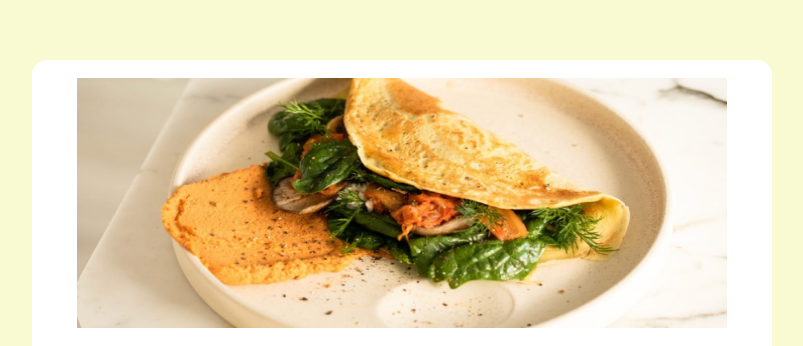
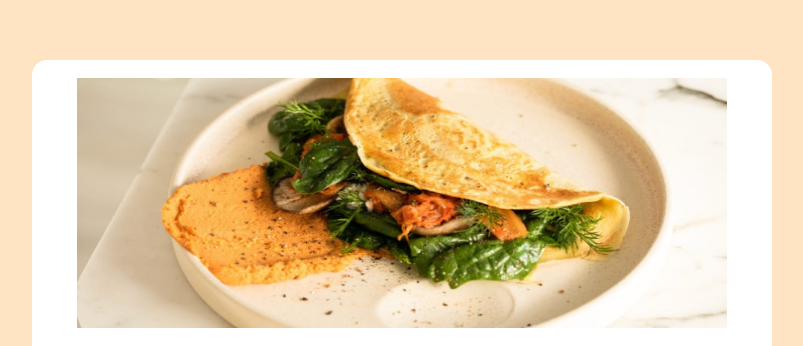
Before and after one commit to diarrassouba1/frontend-mentor, a plain HTML site: page index.html in a window 1280 px wide. Shown: the top 346 px of the page, without its empty margins (318-1121 px from the left). Drawn offline with Linux system fonts and the light colour scheme.

Commit message:
Update style.css

```diff
--- a/style.css
+++ b/style.css
@@ -1,5 +1,5 @@
 body {
-    background-color:#FAFAD2;
+    background-color:#FFE4C4;
     width: 1440px;
     display: flex;
     justify-content: center;
```
